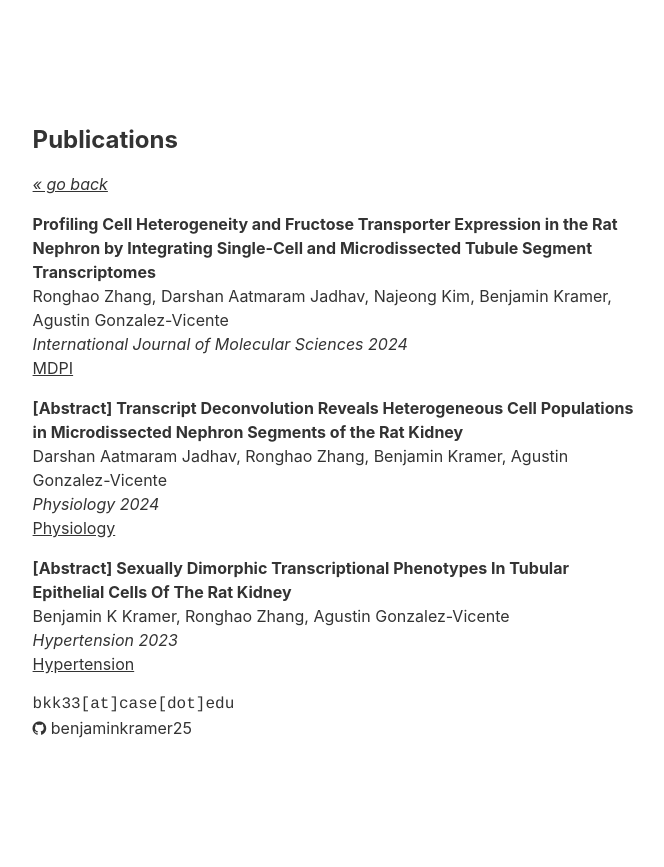
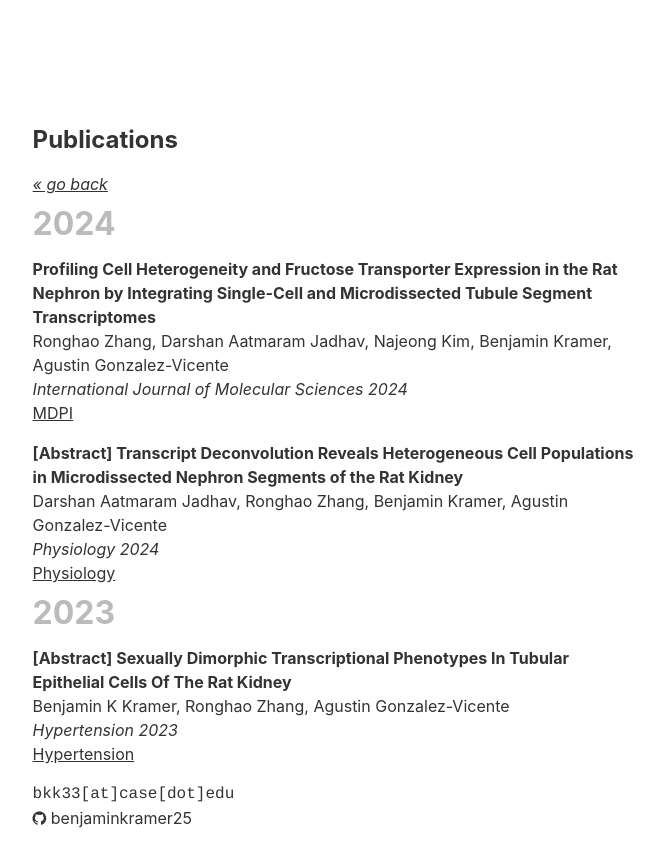
Before and after one commit to benjaminkramer64/benjaminkramer25.github.io, a Jekyll site: the page built from publications.md, in a window 1280 px wide. Shown: the top 867 px of the page, without its empty margins (313-977 px from the left). Built offline with Jekyll 4.4.1, drawn with Linux system fonts in a browser that asks for light colours.

Commit message:
Update publications.md

```diff
--- a/publications.md
+++ b/publications.md
@@ -3,6 +3,8 @@ layout: home
 title: Publications
 ---
 [*<< go back*](index.md)
+
+<span style="font-size:32px; font-weight: bold; color: #bbbbbb;">2024</span>
 
 **Profiling Cell Heterogeneity and Fructose Transporter Expression in the Rat Nephron by Integrating Single-Cell and Microdissected Tubule Segment Transcriptomes** \
 Ronghao Zhang, Darshan Aatmaram Jadhav, Najeong Kim, Benjamin Kramer, Agustin Gonzalez-Vicente \
@@ -14,6 +16,8 @@ Darshan Aatmaram Jadhav, Ronghao Zhang, Benjamin Kramer, Agustin Gonzalez-Vicent
 *Physiology 2024* \
 <a href="https://journals.physiology.org/doi/abs/10.1152/physiol.2024.39.S1.831" target="_blank">Physiology</a>
 
+<span style="font-size:32px; font-weight: bold; color: #bbbbbb;">2023</span>
+
 **[Abstract] Sexually Dimorphic Transcriptional Phenotypes In Tubular Epithelial Cells Of The Rat Kidney** \
 Benjamin K Kramer, Ronghao Zhang, Agustin Gonzalez-Vicente \
 *Hypertension 2023* \
```
